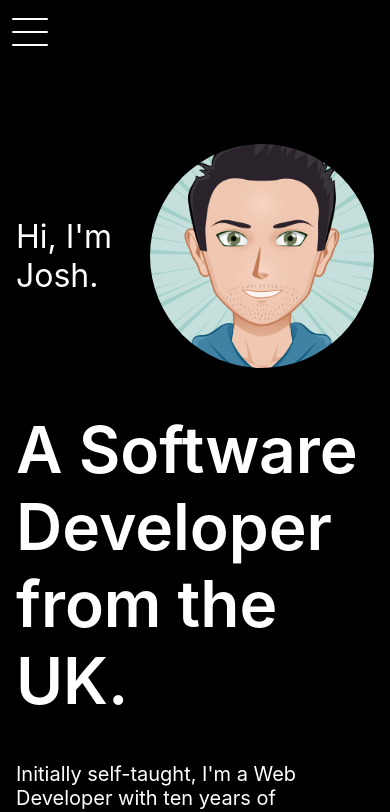
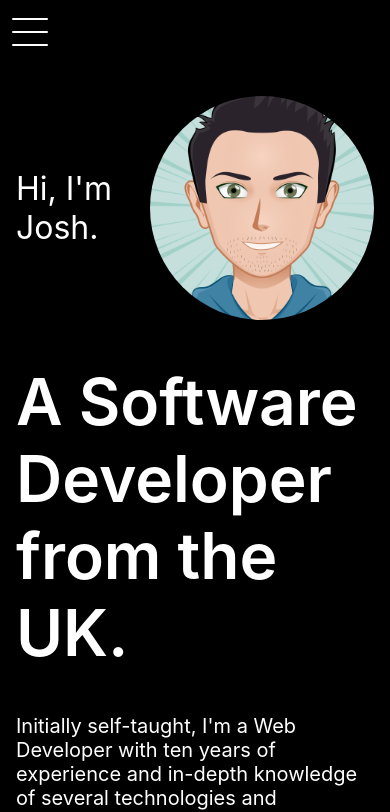
Before and after one commit to Pearcival/my-portfolio, a React (Create React App) app: page / in a window 390 px wide. Shown: the top 812 px of the page. Built offline with nearby package versions, Linux system fonts and the light colour scheme.

Commit message:
Alignment fixes

```diff
--- a/src/components/navigation/menuToggle/MenuToggle.css
+++ b/src/components/navigation/menuToggle/MenuToggle.css
@@ -20,7 +20,7 @@
 }
 
 .MenuToggle span.active:nth-child(1) {
-    transform: translate3d(0, 13px, 0) rotate(400deg);
+    transform: translate3d(0, 13px, 0) rotate(405deg);
     width: 70%;
     height: 3px;
 }
@@ -32,7 +32,7 @@
 }
 
 .MenuToggle span.active:nth-child(3) {
-    transform: translate3d(0, -13px, 0) rotate(-400deg);
+    transform: translate3d(0, -13px, 0) rotate(-405deg);
     width: 70%;
     height: 3px;
 }
--- a/src/hoc/layout/Layout.css
+++ b/src/hoc/layout/Layout.css
@@ -1,10 +1,11 @@
 .Content {
     margin: 4rem 4rem 0 4rem;
-    padding: 5rem 0 2rem 0;
+    padding: 4rem 0 2rem 0;
 }
 
 @media (max-width: 600px) {
     .Content {
         margin: 4rem 1rem 0 1rem;
+        padding: 2rem 0 2rem 0;
     }
 }
```
